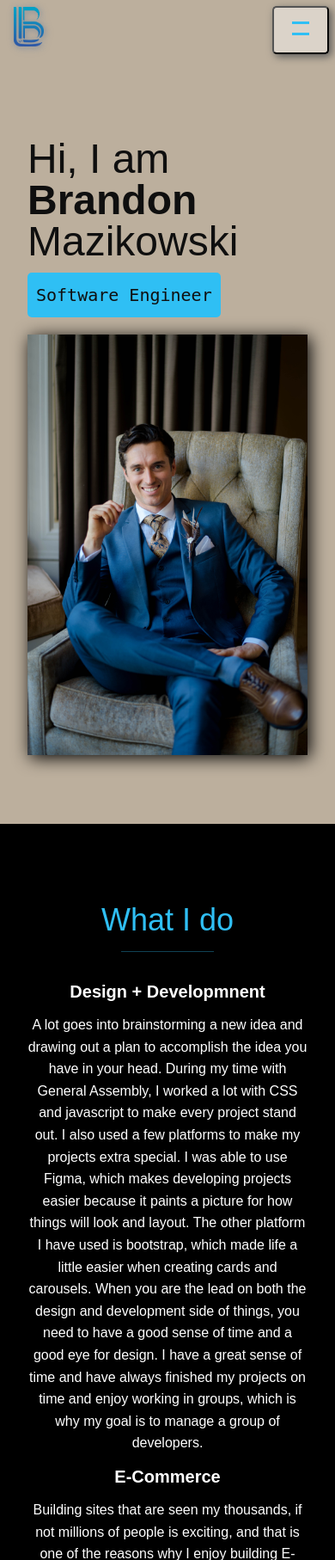
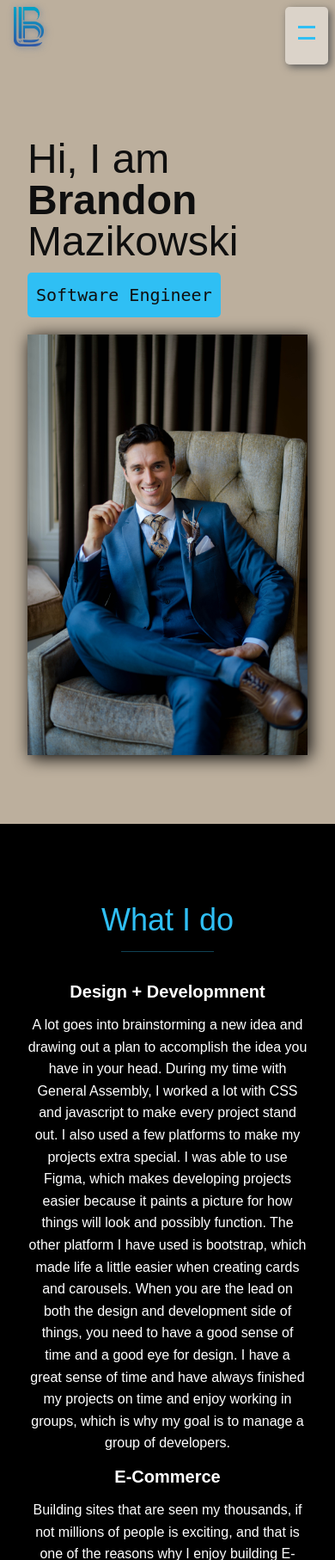
Before and after one commit to Brandonmaz/mainPortfolio, a PHP site: page / in a window 390 px wide; the page is wider, and only the part inside the window is pictured. Shown: the top 1814 px of that part at 86% size. Run offline with PHP 8.4, Linux system fonts and the light colour scheme; some libraries are stand-ins or nearby versions.

Commit message:
made some corrections on the mobile site

```diff
--- a/brandonMaz/css/style.css
+++ b/brandonMaz/css/style.css
@@ -46,6 +46,7 @@ body {
     font-family: var(--ff-primary);
     font-size: var(--fs-body);
     line-height: 1.6;
+    overflow-x: none;
 }
 
 section {
@@ -134,3 +135,7 @@ h3 {
     font-weight: var(--fw-bold);
     margin-bottom: 2em;
 }
+
+.section_subtitle-about {
+    margin-left: -20px;
+}
--- a/home.html
+++ b/home.html
@@ -3,7 +3,7 @@
     <head>
         <meta charset="utf-8">
         <meta http-equiv="X-UA-Compatible" content="IE=edge">
-        <title>Bradon's Portfolio</title>
+        <title>Brandon's Portfolio</title>
         <link rel="shortcut icon" href="brandonMaz/img/logo.png">
         <meta name="description" content="">
         <meta name="viewport" content="width=device-width, initial-scale=1">
@@ -26,7 +26,7 @@
             </div>
         <div class="nav-wrapper">
             <nav class="nav">
-                <button class="navigation">
+                <div class="navigation">
                     <ul class="nav-items">
                         <li class="nav_item"><a href="#home" class="nav_link">Home</a></li>
                         <li class="nav_item"><a href="#services" class="nav_link">My Services</a></li>
@@ -36,7 +36,7 @@
                     <div class="hamburger">
                         <div class="nav-toggler"></div>
                     </div>
-                </button>
+                </div>
             </nav>
         </div>
         </header>
@@ -54,7 +54,7 @@
             <div class="services">
                 <div class="service">
                     <h3><strong>Design + Developmnent</strong></h3>
-                    <p>A lot goes into brainstorming a new idea and drawing out a plan to accomplish the idea you have in your head. During my time with General Assembly, I worked a lot with CSS and javascript to make every project stand out. I also used a few platforms to make my projects extra special. I was able to use Figma, which makes developing projects easier because it paints a picture for how things will look and layout. The other platform I have used is bootstrap, which made life a little easier when creating cards and carousels. When you are the lead on both the design and development side of things, you need to have a good sense of time and a good eye for design. I have a great sense of time and have always finished my projects on time and enjoy working in groups, which is why my goal is to manage a group of developers.</p>
+                    <p>A lot goes into brainstorming a new idea and drawing out a plan to accomplish the idea you have in your head. During my time with General Assembly, I worked a lot with CSS and javascript to make every project stand out. I also used a few platforms to make my projects extra special. I was able to use Figma, which makes developing projects easier because it paints a picture for how things will look and possibly function. The other platform I have used is bootstrap, which made life a little easier when creating cards and carousels. When you are the lead on both the design and development side of things, you need to have a good sense of time and a good eye for design. I have a great sense of time and have always finished my projects on time and enjoy working in groups, which is why my goal is to manage a group of developers.</p>
                 </div>
                 <div class="service">
                     <h3><strong>E-Commerce</strong></h3>
```
